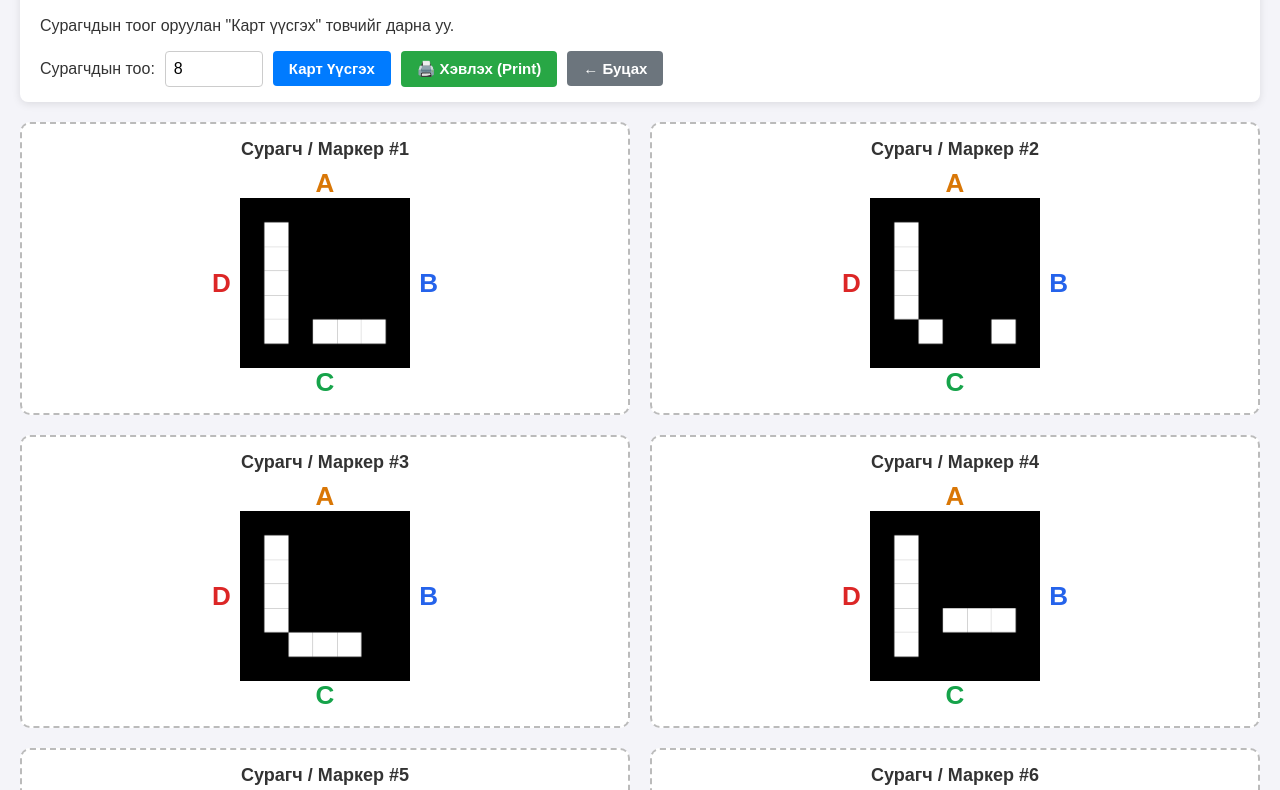
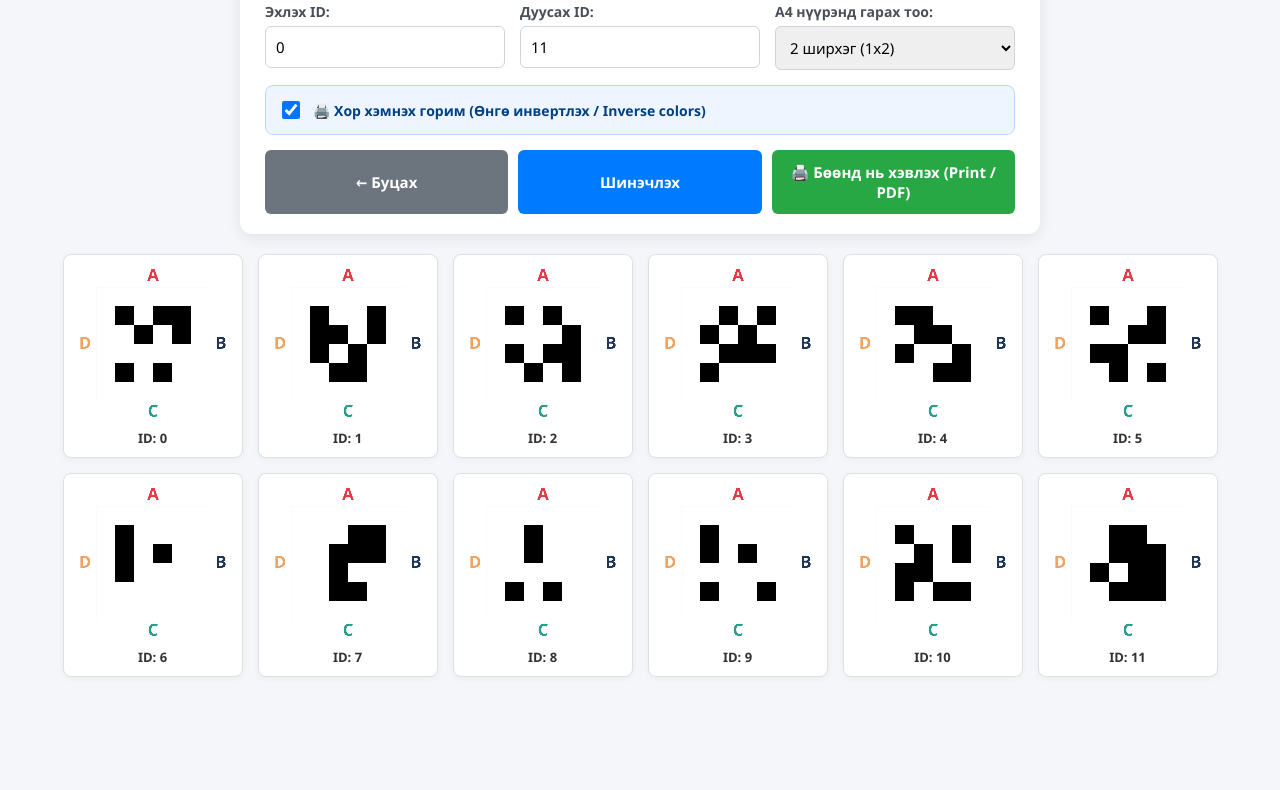
Before and after one commit to munkh-erdene1g4i/my-teacher-app, a website: page public/generate-markers.html in a window 1280 px wide. Shown: the part 86-876 px from the top of the page. After the commit the page ends 800 px from the top, so only its background shows below. Drawn offline with Linux system fonts and the light colour scheme.

Commit message:
Шинэчлэлт хийсэн тайлбар

```diff
--- a/public/generate-markers.html
+++ b/public/generate-markers.html
@@ -2,230 +2,336 @@
 <html lang="mn">
 <head>
   <meta charset="UTF-8">
-  <title>Plickers - ArUco Карт Хэвлэх</title>
+  <meta name="viewport" content="width=device-width, initial-scale=1.0">
+  <title>ArUco Маркер Бөөнд нь Үүсгэгч</title>
   <style>
-    body {
-      font-family: Arial, sans-serif;
-      margin: 20px;
-      background: #f4f4f9;
-      color: #333;
+    * { box-sizing: border-box; font-family: 'Segoe UI', Tahoma, Geneva, Verdana, sans-serif; }
+    body { background-color: #f4f6f9; margin: 0; padding: 20px; }
+
+    .card {
+      background: #ffffff;
+      padding: 20px 25px;
+      border-radius: 12px;
+      box-shadow: 0 4px 15px rgba(0,0,0,0.08);
+      max-width: 800px;
+      margin: 0 auto 20px auto;
+    }
+    h2 { color: #2c3e50; margin-top: 0; font-size: 22px; text-align: center; }
+
+    .form-row { display: flex; gap: 15px; flex-wrap: wrap; margin-bottom: 15px; }
+    .form-group { flex: 1; min-width: 150px; }
+    label { font-size: 14px; font-weight: bold; color: #495057; display: block; margin-bottom: 5px; }
+    input[type="number"], select { width: 100%; padding: 10px; border: 1px solid #ced4da; border-radius: 6px; font-size: 15px; }
+
+    .checkbox-group { display: flex; align-items: center; gap: 10px; margin: 15px 0; background: #eef5ff; padding: 12px; border-radius: 8px; border: 1px solid #b8daff; }
+    .checkbox-group input { width: 18px; height: 18px; cursor: pointer; }
+    .checkbox-group label { margin: 0; cursor: pointer; color: #004085; }
+
+    .btn-group { display: flex; gap: 10px; }
+    .btn { flex: 1; padding: 12px; border: none; border-radius: 6px; font-weight: bold; cursor: pointer; font-size: 15px; transition: background 0.2s; }
+    .btn-primary { background: #007bff; color: white; }
+    .btn-primary:hover { background: #0056b3; }
+    .btn-success { background: #28a745; color: white; }
+    .btn-success:hover { background: #1e7e34; }
+    .btn-secondary { background: #6c757d; color: white; }
+    .btn-secondary:hover { background: #5a6268; }
+
+    /* 🖥️ ДЭЛГЭЦ ДЭЭР ХАРАГДАХ СҮЛЖЭЭ (Тогтмол жижиг зургууд) */
+    .markers-container {
+      display: flex;
+      flex-wrap: wrap;
+      gap: 15px;
+      justify-content: center;
+      max-width: 1200px;
+      margin: 0 auto;
     }
 
-    /* Хэвлэхэд нуугдах тохиргооны хэсэг */
-    .no-print {
-      background: white;
-      padding: 15px 20px;
-      border-radius: 8px;
-      margin-bottom: 20px;
-      box-shadow: 0 2px 8px rgba(0,0,0,0.1);
-    }
-    .controls {
-      display: flex;
-      gap: 10px;
-      align-items: center;
-      margin-top: 10px;
-    }
-    input[type="number"] {
-      width: 80px;
-      padding: 8px;
-      font-size: 16px;
-      border: 1px solid #ccc;
-      border-radius: 4px;
-    }
-    button {
-      padding: 9px 16px;
-      font-size: 15px;
-      background: #007bff;
-      color: white;
-      border: none;
-      border-radius: 4px;
-      cursor: pointer;
-      font-weight: bold;
-    }
-    button:hover { opacity: 0.9; }
-
-    /* Картнуудын байршил (Дэлгэц дээр) */
-    .markers-container {
-      display: grid;
-      grid-template-columns: repeat(2, 1fr);
-      gap: 20px;
+    /* Дэлгэц дээр А4 хуудасны хүрээг харуулахгүй, шууд сүлжээ болгоно */
+    .page-wrapper {
+      display: contents;
     }
 
-    /* Нэг картны үндсэн дизайн */
-    .card {
+    /* Дэлгэц дээрх картын ТОГТМОЛ хэмжээ (Сонголтоос хамаарч өөрчлөгдөхгүй) */
+    .marker-box {
+      width: 180px;
       background: white;
-      border: 2px dashed #bbb;
-      border-radius: 10px;
-      padding: 15px;
+      border: 1px solid #e0e0e0;
+      padding: 10px;
+      border-radius: 8px;
+      text-align: center;
       display: flex;
       flex-direction: column;
       align-items: center;
-      justify-content: center;
-      box-sizing: border-box;
-      page-break-inside: avoid;
+      box-shadow: 0 2px 6px rgba(0,0,0,0.04);
+      transition: transform 0.1s ease;
     }
+    .marker-box:hover { transform: translateY(-2px); }
 
-    .card-title {
-      font-size: 18px;
-      font-weight: bold;
-      margin-bottom: 8px;
-    }
+    .marker-label { font-size: 13px; font-weight: bold; margin-top: 6px; color: #333; }
+    canvas { width: 100%; height: auto; }
 
-    .marker-box {
-      position: relative;
-      width: 230px;
-      height: 230px;
-      display: flex;
-      align-items: center;
-      justify-content: center;
-    }
-
-    canvas {
-      width: 170px;
-      height: 170px;
-    }
-
-    /* A, B, C, D үсгийн байрлал ба ТОД ӨНГӨНҮҮД */
-    .label {
-      position: absolute;
-      font-size: 26px;
-      font-weight: 900;
-      text-shadow: 0px 0px 2px rgba(255,255,255,0.8);
-    }
-    .label-A {
-      top: 0px;
-      left: 50%;
-      transform: translateX(-50%);
-      color: #d97706; /* Улбар шар / Шар */
-    }
-    .label-B {
-      right: 2px;
-      top: 50%;
-      transform: translateY(-50%);
-      color: #2563eb; /* Цэнхэр */
-    }
-    .label-C {
-      bottom: 0px;
-      left: 50%;
-      transform: translateX(-50%);
-      color: #16a34a; /* Ногоон */
-    }
-    .label-D {
-      left: 2px;
-      top: 50%;
-      transform: translateY(-50%);
-      color: #dc2626; /* Улаан */
-    }
-
-    /* 🖨️ ПРИНТЕРЭЭР ХЭВЛЭХ ҮЕИЙН ТОХИРГОО (1 НҮҮРЭНД 4 КАРТ) */
+    /* 🖨️ А4 ЦААСАН ДЭЭР ХЭВЛЭХ ҮЕИЙН ТОХИРГОО (`@media print`) */
     @media print {
       @page {
         size: A4 portrait;
-        margin: 10mm;
+        margin: 5mm;
       }
-      .no-print { display: none !important; }
-      body {
+
+      html, body {
+        width: 100%;
+        height: 100%;
         background: white;
+        padding: 0;
         margin: 0;
+      }
+
+      .card { display: none !important; }
+
+      .markers-container {
+        display: block !important;
         padding: 0;
+        margin: 0;
+        max-width: none;
       }
-      .markers-container {
-        display: grid;
-        grid-template-columns: repeat(2, 1fr);
-        grid-template-rows: repeat(2, 130mm); /* Нэг нүүрэнд яг 2 мөр байхаар тохируулав */
-        gap: 10mm;
+
+      /* Хэвлэх үед А4 хуудасны бүтцийг идэвхжүүлнэ */
+      .page-wrapper {
+        display: grid !important;
+        page-break-after: always;
+        break-after: page;
+        height: 98vh;
+        width: 100%;
+        padding: 2mm;
+        margin: 0;
+        gap: 4mm;
+        box-sizing: border-box;
       }
-      .card {
-        border: 1px dashed #888;
-        border-radius: 6px;
-        height: 130mm;
-        padding: 10px;
+
+      .page-wrapper:last-child {
+        page-break-after: auto;
+        break-after: auto;
+      }
+
+      /* Сонгосон тооноос хамаарч А4-ийг хэвлэх үед хуваах */
+      .page-wrapper[data-per-page="1"] { grid-template-columns: 1fr; grid-template-rows: 1fr; }
+      .page-wrapper[data-per-page="2"] { grid-template-columns: 1fr; grid-template-rows: repeat(2, 1fr); }
+      .page-wrapper[data-per-page="4"] { grid-template-columns: repeat(2, 1fr); grid-template-rows: repeat(2, 1fr); }
+      .page-wrapper[data-per-page="8"] { grid-template-columns: repeat(2, 1fr); grid-template-rows: repeat(4, 1fr); }
+
+      /* Хэвлэх үед картыг А4 цаасны нүдэнд сунгаж өгнө */
+      .marker-box {
+        width: 100% !important;
+        height: 100% !important;
+        border: 1px dashed #aaaaaa !important;
+        padding: 4px !important;
+        background: white !important;
+        box-shadow: none !important;
+        transform: none !important;
+        break-inside: avoid;
         page-break-inside: avoid;
+        display: flex !important;
+        flex-direction: column;
+        justify-content: center;
+        align-items: center;
+        overflow: hidden;
       }
-      /* 4 карт тутамд дараагийн A4 хуудас руу шилжинэ */
-      .card:nth-child(4n) {
-        page-break-after: always;
+
+      canvas {
+        max-width: 92% !important;
+        max-height: 85% !important;
+        object-fit: contain;
+      }
+
+      .marker-label {
+        font-size: 10pt !important;
+        margin-top: 4px !important;
       }
     }
   </style>
 </head>
 <body>
 
-  <div class="no-print">
-    <h2>🖨️ ArUco Маркер Карт Хэвлэх (1 нүүрэнд 4 карт)</h2>
-    <p>Сурагчдын тоог оруулан "Карт үүсгэх" товчийг дарна уу.</p>
-    <div class="controls">
-      <label for="markerCount">Сурагчдын тоо:</label>
-      <input type="number" id="markerCount" value="8" min="1" max="100">
-      <button onclick="generateMarkers()">Карт Үүсгэх</button>
-      <button onclick="window.print()" style="background: #28a745;">🖨️ Хэвлэх (Print)</button>
-      <button onclick="window.location.href='teacher.html'" style="background: #6c757d;">← Буцах</button>
+  <div class="card">
+    <h2>ArUco Маркер Бөөнд нь Үүсгэгч</h2>
+
+    <div class="form-row">
+      <div class="form-group">
+        <label for="startId">Эхлэх ID:</label>
+        <input type="number" id="startId" value="0" min="0" max="100" onchange="drawBatchMarkers()">
+      </div>
+      <div class="form-group">
+        <label for="endId">Дуусах ID:</label>
+        <input type="number" id="endId" value="11" min="0" max="100" onchange="drawBatchMarkers()">
+      </div>
+      <div class="form-group">
+        <label for="perPage">А4 нүүрэнд гарах тоо:</label>
+        <select id="perPage" onchange="drawBatchMarkers()">
+          <option value="1">1 ширхэг (Цаас бүтэн)</option>
+          <option value="2" selected>2 ширхэг (1x2)</option>
+          <option value="4">4 ширхэг (2x2)</option>
+          <option value="8">8 ширхэг (2x4)</option>
+        </select>
+      </div>
+    </div>
+
+    <div class="checkbox-group">
+      <input type="checkbox" id="inkSaver" checked onchange="drawBatchMarkers()">
+      <label for="inkSaver"><strong>🖨️ Хор хэмнэх горим</strong> (Өнгө инвертлэх / Inverse colors)</label>
+    </div>
+
+    <div class="btn-group">
+      <button class="btn btn-secondary" onclick="goBack()">← Буцах</button>
+      <button class="btn btn-primary" onclick="drawBatchMarkers()">Шинэчлэх</button>
+      <button class="btn btn-success" onclick="window.print()">🖨️ Бөөнд нь хэвлэх (Print / PDF)</button>
     </div>
   </div>
 
-  <div id="container" class="markers-container"></div>
+  <div id="markersContainer" class="markers-container"></div>
 
   <script>
-    // js-aruco сантай шууд таарах кодын матриц
-    const ARUCO_IDS = [
-      [1, 0, 0, 0, 0],
-      [1, 0, 1, 1, 1],
-      [0, 1, 0, 0, 1],
-      [0, 1, 1, 1, 0]
+    const ARUCO_4X4_DICT = [
+      [1,0,1,1, 0,1,0,1, 0,0,0,0, 1,0,1,0], // ID 0
+      [1,0,0,1, 1,1,0,1, 1,0,1,0, 0,1,1,0], // ID 1
+      [1,0,1,0, 0,0,0,1, 1,0,1,1, 0,1,0,1], // ID 2
+      [0,1,0,1, 1,0,1,0, 0,1,1,1, 1,0,0,0], // ID 3
+      [1,1,0,0, 0,1,1,0, 1,0,0,1, 0,0,1,1], // ID 4
+      [1,0,0,1, 0,0,1,1, 1,1,0,0, 0,1,0,1], // ID 5
     ];
 
-    // Canvas дээр ArUco кодыг зурах функц
-    function drawArucoMarker(canvas, id) {
-      const ctx = canvas.getContext('2d');
-      const gridSize = 7;
-      const cellSize = canvas.width / gridSize;
-
-      ctx.fillStyle = 'black';
-      ctx.fillRect(0, 0, canvas.width, canvas.height);
-
-      const bits = [
-        (id >> 8) & 3,
-        (id >> 6) & 3,
-        (id >> 4) & 3,
-        (id >> 2) & 3,
-        id & 3
-      ];
-
-      for (let row = 0; row < 5; row++) {
-        const rowBits = ARUCO_IDS[bits[row]];
-        for (let col = 0; col < 5; col++) {
-          ctx.fillStyle = rowBits[col] === 1 ? 'white' : 'black';
-          ctx.fillRect((col + 1) * cellSize, (row + 1) * cellSize, cellSize, cellSize);
-        }
+    function goBack() {
+      if (window.history.length > 1) {
+        window.history.back();
+      } else {
+        alert("Өмнөх хуудас олдсонгүй.");
       }
     }
 
-    function generateMarkers() {
-      const count = parseInt(document.getElementById('markerCount').value) || 8;
-      const container = document.getElementById('container');
+    function getMarkerBits(id) {
+      if (ARUCO_4X4_DICT[id]) {
+        return ARUCO_4X4_DICT[id];
+      }
+      const bits = [];
+      let seed = (id + 1) * 1103515245 + 12345;
+      for (let i = 0; i < 16; i++) {
+        seed = (seed * 1664525 + 1013904223) % 4294967296;
+        bits.push((seed >> 16) & 1);
+      }
+      return bits;
+    }
+
+    function renderSingleMarker(canvas, markerId, canvasSize, isInkSaver) {
+      canvas.width = canvasSize;
+      canvas.height = canvasSize;
+      const ctx = canvas.getContext('2d');
+
+      ctx.fillStyle = '#FFFFFF';
+      ctx.fillRect(0, 0, canvasSize, canvasSize);
+
+      const margin = Math.floor(canvasSize * 0.14);
+      const drawAreaSize = canvasSize - (margin * 2);
+
+      const gridSize = 6;
+      const cellSize = drawAreaSize / gridSize;
+      const bits = getMarkerBits(markerId);
+
+      const matrix = [];
+      for (let r = 0; r < gridSize; r++) {
+        matrix[r] = [];
+        for (let c = 0; c < gridSize; c++) {
+          if (r === 0 || r === gridSize - 1 || c === 0 || c === gridSize - 1) {
+            matrix[r][c] = 0;
+          } else {
+            const bitIndex = (r - 1) * 4 + (c - 1);
+            matrix[r][c] = bits[bitIndex];
+          }
+        }
+      }
+
+      for (let r = 0; r < gridSize; r++) {
+        for (let c = 0; c < gridSize; c++) {
+          let cellVal = matrix[r][c];
+
+          if (isInkSaver) {
+            cellVal = cellVal === 0 ? 1 : 0;
+          }
+
+          if (cellVal === 0) {
+            ctx.fillStyle = '#000000';
+            ctx.fillRect(
+              margin + c * cellSize,
+              margin + r * cellSize,
+              cellSize,
+              cellSize
+            );
+          }
+        }
+      }
+
+      if (isInkSaver) {
+        ctx.strokeStyle = '#cccccc';
+        ctx.lineWidth = 2;
+        ctx.strokeRect(margin, margin, drawAreaSize, drawAreaSize);
+      }
+
+      // ABCD өнгөт үсгүүд зурах
+      const fontSize = Math.floor(margin * 0.75);
+      ctx.font = `bold ${fontSize}px 'Segoe UI', Arial, sans-serif`;
+      ctx.textAlign = 'center';
+      ctx.textBaseline = 'middle';
+
+      ctx.fillStyle = '#E63946'; // A (Улаан)
+      ctx.fillText('A', canvasSize / 2, margin / 2);
+
+      ctx.fillStyle = '#1D3557'; // B (Цэнхэр)
+      ctx.fillText('B', canvasSize - (margin / 2), canvasSize / 2);
+
+      ctx.fillStyle = '#2A9D8F'; // C (Ногоон)
+      ctx.fillText('C', canvasSize / 2, canvasSize - (margin / 2));
+
+      ctx.fillStyle = '#F4A261'; // D (Улбар шар)
+      ctx.fillText('D', margin / 2, canvasSize / 2);
+    }
+
+    function drawBatchMarkers() {
+      const startId = parseInt(document.getElementById('startId').value) || 0;
+      const endId = parseInt(document.getElementById('endId').value) || 0;
+      const perPage = parseInt(document.getElementById('perPage').value) || 2;
+      const isInkSaver = document.getElementById('inkSaver').checked;
+
+      const renderPixelSize = 600; // Хэвлэхэд зориулсан тод нягтрал
+
+      const container = document.getElementById('markersContainer');
       container.innerHTML = '';
 
-      for (let id = 1; id <= count; id++) {
-        const card = document.createElement('div');
-        card.className = 'card';
+      const realStart = Math.min(startId, endId);
+      const realEnd = Math.max(startId, endId);
 
-        card.innerHTML = `
-          <div class="card-title">Сурагч / Маркер #${id}</div>
-          <div class="marker-box">
-            <span class="label label-A">A</span>
-            <span class="label label-B">B</span>
-            <span class="label label-C">C</span>
-            <span class="label label-D">D</span>
-            <canvas id="marker-${id}" width="200" height="200"></canvas>
-          </div>
-        `;
+      for (let i = realStart; i <= realEnd; i += perPage) {
+        const pageDiv = document.createElement('div');
+        pageDiv.className = 'page-wrapper';
+        pageDiv.dataset.perPage = perPage;
 
-        container.appendChild(card);
-        drawArucoMarker(document.getElementById(`marker-${id}`), id);
+        for (let j = i; j < Math.min(i + perPage, realEnd + 1); j++) {
+          const box = document.createElement('div');
+          box.className = 'marker-box';
+
+          const canvas = document.createElement('canvas');
+          renderSingleMarker(canvas, j, renderPixelSize, isInkSaver);
+
+          const label = document.createElement('div');
+          label.className = 'marker-label';
+          label.innerText = `ID: ${j}`;
+
+          box.appendChild(canvas);
+          box.appendChild(label);
+          pageDiv.appendChild(box);
+        }
+
+        container.appendChild(pageDiv);
       }
     }
 
-    window.onload = generateMarkers;
+    window.onload = drawBatchMarkers;
   </script>
 </body>
 </html>
```
